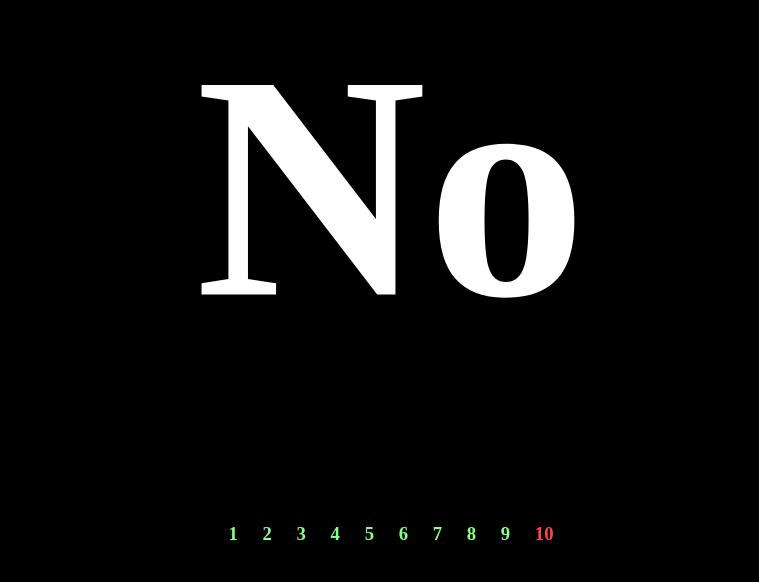
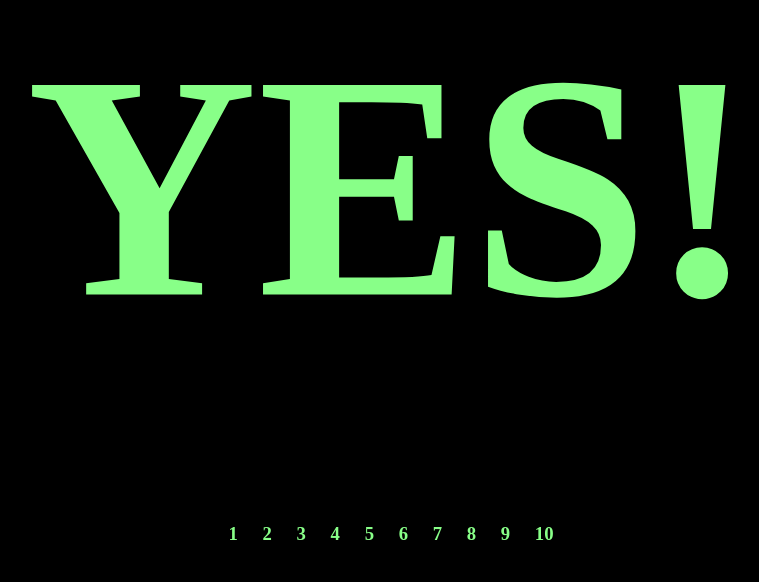
Before and after one commit to babystand/SubsDonePage, a plain HTML site: page index.html in a window 1280 px wide. Shown: the part 213-795 px from the top of the page, without its empty margins (249-1008 px from the left). Drawn offline with Linux system fonts and the light colour scheme.

Commit message:
Update index.html

```diff
--- a/index.html
+++ b/index.html
@@ -78,8 +78,8 @@
     <div class="container">
         <div class="center">
             <h1>
-                <a href="https://www.teamgaki.com/statuspage/">
-                    No
+                <a href="https://www.teamgaki.com/statuspage/" class="done">
+                    YES!
                 </a>
             </h1>
         </div>
@@ -94,7 +94,7 @@
                 <a href="https://www.teamgaki.com/treasure-hunter-batsu-2018-19-part-7/" class="done">7</a>
                 <a href="https://www.teamgaki.com/treasure-hunter-batsu-2018-19-part-8/" class="done">8</a>
                 <a href="https://www.teamgaki.com/treasure-hunter-batsu-2018-19-part-9/" class="done">9</a>
-                <a class="notdone">10</a>
+                <a href="https://www.teamgaki.com/treasure-hunter-batsu-2018-19-part-10/" class="done">10</a>
             </h3>
         </div>
 
```
